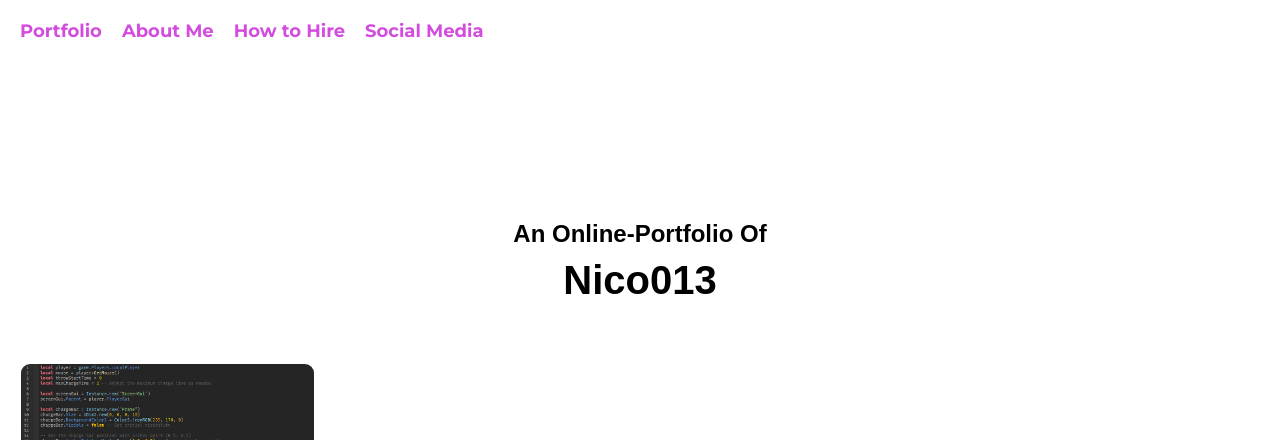
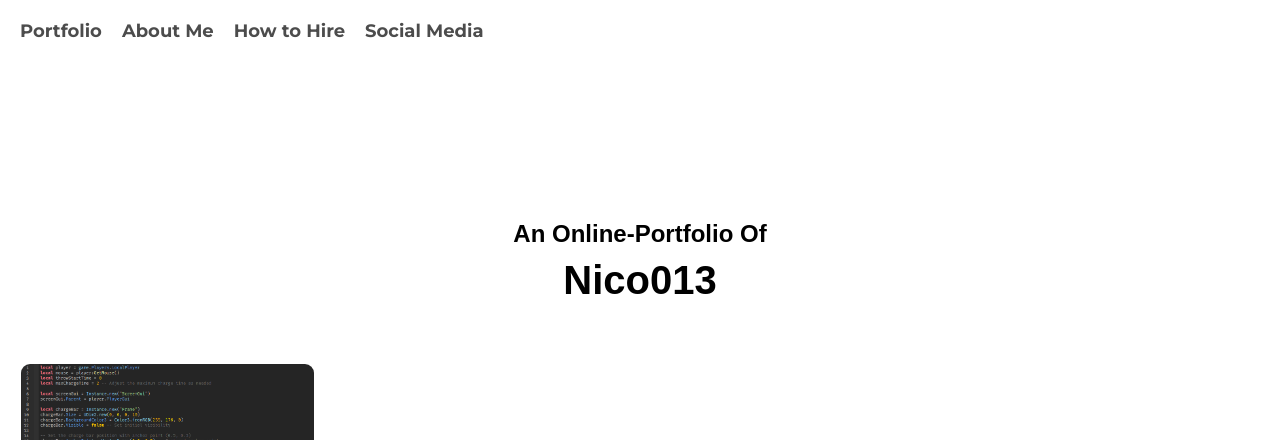
Before and after one commit to xNico013/Portfolio, a plain HTML site: page index.html in a window 1280 px wide. Shown: the top 440 px of the page. Drawn offline with Linux system fonts and the light colour scheme; grey boxes are pictures that could not be loaded.

Commit message:
styles.css

```diff
--- a/styles.css
+++ b/styles.css
@@ -77,7 +77,7 @@ header h2 {
 
 .menu a {
     text-decoration: none;
-    color: #c000d1;
+    color: black;
     font-family: "Montserrat", sans-serif;
     font-weight: bold;
     font-size: 18px;
```
